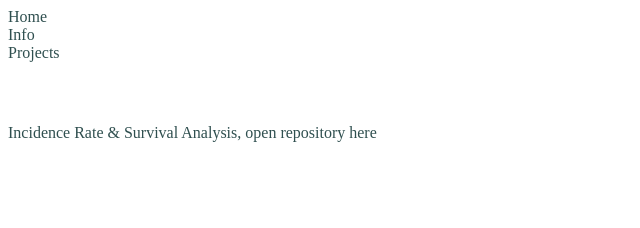
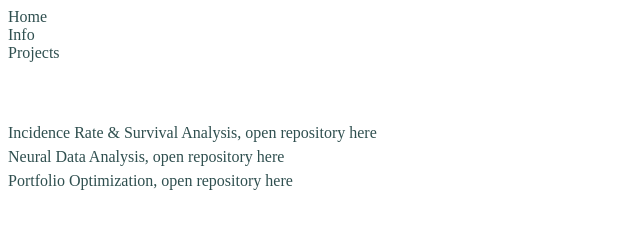
Before and after one commit to Kholoud-i/Kholoud-i.github.io, a plain HTML site: page projects.html in a window 1280 px wide. Shown: the whole page, without its empty margins (0-640 px from the left). Drawn offline with Linux system fonts and the light colour scheme.

Commit message:
Update projects.html

```diff
--- a/projects.html
+++ b/projects.html
@@ -29,6 +29,9 @@
    </header>
         <div id="Projects">
             <p>Incidence Rate & Survival Analysis, open repository <a href="https://github.com/Kholoud-i/Incidence-Rate-Survival">here</a></p>
+            <p>Neural Data Analysis, open repository <a href="https://github.com/Kholoud-i/Neural-Data-Analysis">here</a></p>
+            <p>Portfolio Optimization, open repository <a href="https://github.com/Kholoud-i/Portfolio-Optimization">here</a></p>
+
         </div>
 </body>
 </html>
```
